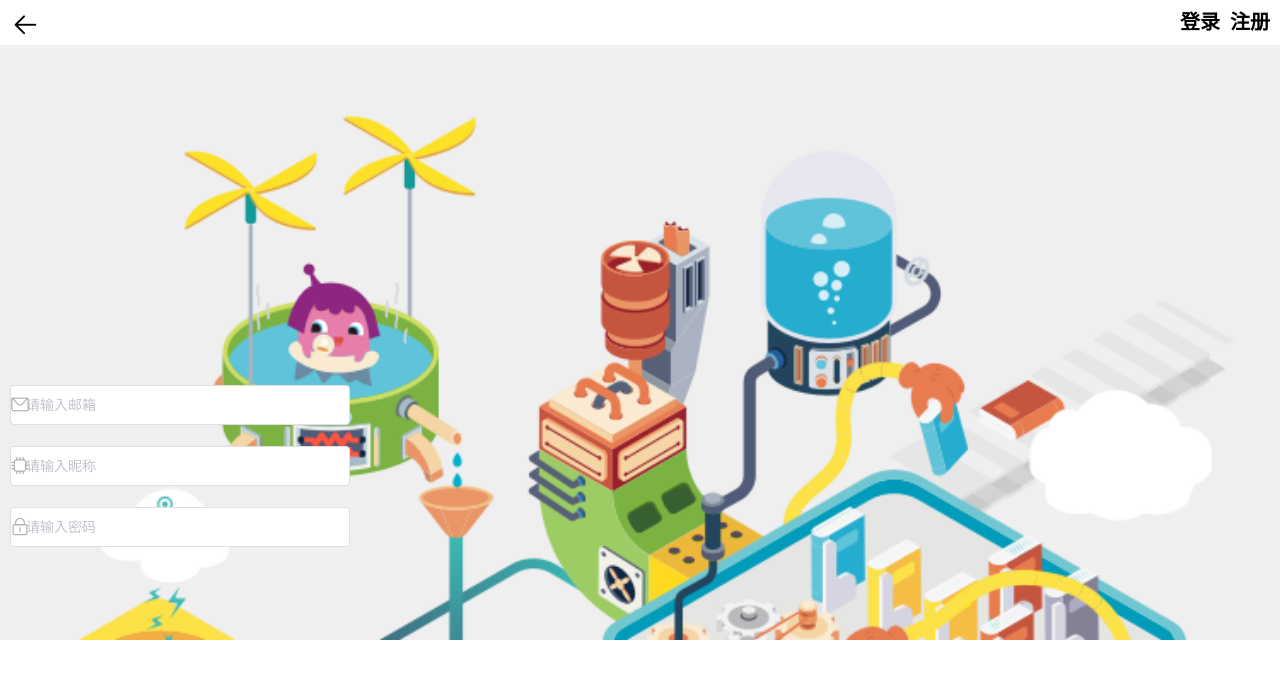
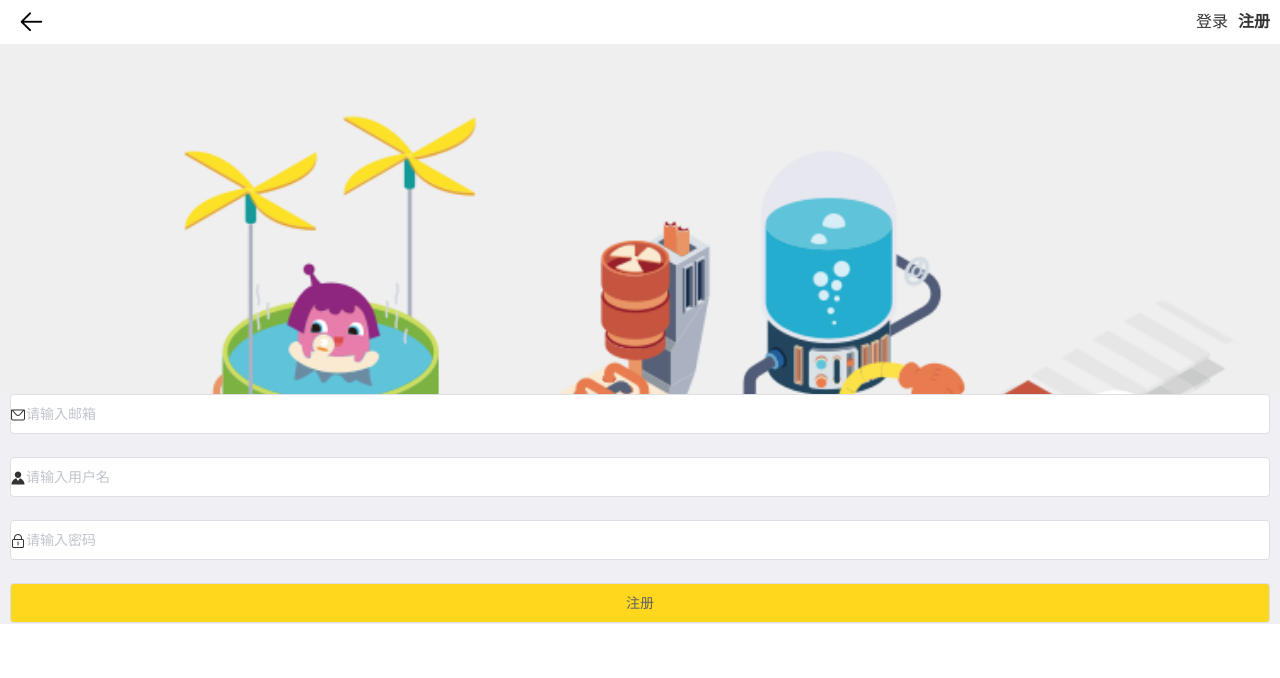
Before and after one commit to gzh51906/wanmowang, a Vue app in the folder client/: page /#/reg in a window 1280 px wide. Shown: the top 678 px of the page. Built offline with nearby package versions, Linux system fonts and the light colour scheme.

Commit message:
完成注册页面功能

```diff
--- a/client/src/components/spl/reg.vue
+++ b/client/src/components/spl/reg.vue
@@ -1,218 +1,142 @@
 <template>
-  <div class="reg">
-    <div class="reg-head">
-      <i class="el-icon-back"></i>
-      <a href>
-        <b>注册</b>
-      </a>
-      <a href>
-        <b>登录</b>
-      </a>
+  <div class="box">
+    <div class="header">
+      <button @click="back">
+        <i class="el-icon-back"></i>
+      </button>
+      <span class="register">注册</span>
+      <span class="login">登录</span>
     </div>
-    <!-- <div class="form">
-      <div class="email">
-        <i class="el-icon-message"></i>
-        <input type="text" placeholder="请输入邮箱" />
-      </div>
-      <div class="name">
-        <i class="el-icon-cpu"></i>
-        <input type="text" placeholder="请输入昵称" />
-      </div>
-      <div class="password">
-        <i class="el-icon-lock"></i>
-        <input type="password" placeholder="请输入密码" />
-      </div>
-    </div>
-
-    <a href class="handon">注册</a>-->
-    <div class="form">
-      <el-form
-        v-model="dynamicValidateForm.email"
-        class="demo-dynamic"
-        :model="dynamicValidateForm"
-      >
-        <el-form-item
-          prop="email"
-          :rules="[
-      { required: true, message: '请输入邮箱地址', trigger: 'blur' },
-      { type: 'email', message: '请输入正确的邮箱地址', trigger: 'blur' }
-    ]"
-        >
+    <div class="main">
+      <el-form :model="ruleForm" status-icon :rules="rules" ref="ruleForm" class="demo-ruleForm">
+        <el-form-item prop="cEmail">
           <i class="el-icon-message"></i>
-          <el-input v-model="dynamicValidateForm.email" placeholder="请输入邮箱"></el-input>
+          <el-input type="text" v-model="ruleForm.cEmail" autocomplete="off" placeholder="请输入邮箱"></el-input>
         </el-form-item>
-      </el-form>
-
-      <el-form class="demo-ruleForm" :model="ruleForm" ref="ruleForm">
-        <el-form-item
-          prop="name"
-          :rules=" [
-            { required: true, message: '请输入昵称', trigger: 'blur' },
-            { min: 3, max: 12, message: '长度在 3 到 12 个字符', trigger: 'blur' }
-          ]"
-        >
-          <i class="el-icon-cpu"></i>
-          <el-input v-model="ruleForm.name" placeholder="请输入昵称"></el-input>
+        <el-form-item prop="cUsername">
+          <i class="el-icon-s-custom"></i>
+          <el-input type="text" v-model="ruleForm.cUsername" placeholder="请输入用户名"></el-input>
         </el-form-item>
-        <el-form-item
-          prop="pass"
-          :rules=" [
-            { required: true, message: '请输入密码', trigger: 'blur' },
-            { min: 6, max: 18, message: '长度在 6 到 12 个字符', trigger: 'blur' }
-          ]"
-        >
+        <el-form-item prop="pass">
           <i class="el-icon-lock"></i>
-          <el-input type="password" v-model="ruleForm.pass" placeholder="请输入密码"></el-input>
+          <el-input type="password" v-model="ruleForm.pass" autocomplete="off" placeholder="请输入密码"></el-input>
+        </el-form-item>
+        <el-form-item>
+          <el-button class="regBtn" @click="submitForm('ruleForm')">注册</el-button>
         </el-form-item>
       </el-form>
     </div>
   </div>
 </template>
 <script>
-// var emailReg = /^[_a-z0-9-]+(\.[_a-z0-9-]+)*@[a-z0-9-]+(\.[a-z0-9-]+)*(\.[a-z]{2,})$/;
-
 export default {
   data() {
-    var validatePass = (rule, value, callback) => {
-      if (value === "") {
-        callback(new Error("请输入密码"));
-      } else {
-        if (this.ruleForm.checkPass !== "") {
-          this.$refs.ruleForm.validateField("checkPass");
-        }
-        callback();
-      }
-    };
     return {
-      dynamicValidateForm: {
-        domains: [
+      ruleForm: {
+        pass: "",
+        cEmail: "",
+        cUsername: ""
+      },
+      rules: {
+        pass: [
+          { required: true, message: "密码不能为空", trigger: "blur" },
           {
-            value: ""
+            min: 6,
+            max: 18,
+            message: "请输入长度为6-18位的密码",
+            trigger: "blur"
           }
         ],
-        email: ""
-      },
-      ruleForm: {
-        name: ""
+        cEmail: [
+          { required: true, message: "邮箱不能为空", trigger: "blur" },
+          { type: "email", message: "请输入正确的邮箱地址", trigger: "blur" }
+        ],
+        cUsername: [
+          { required: true, message: "用户名不能为空", trigger: "blur" },
+          {
+            min: 3,
+            max: 20,
+            message: "请输入长度为3-20位的用户名",
+            trigger: "blur"
+          }
+        ]
       }
     };
   },
   methods: {
     submitForm(formName) {
-      this.$refs[formName].validate(valid => {
+      this.$refs[formName].validate(async valid => {
         if (valid) {
-          alert("submit!");
+          let type = await this.$axios.post("http://127.0.0.1:1901/crx/reg", {
+            email: this.ruleForm.cEmail,
+            username: this.ruleForm.cUsername,
+            password: this.ruleForm.pass
+          });
+          if (type.data.code) {
+            this.$router.push("/home");
+          } else {
+            alert("邮箱或用户名已被注册");
+          }
         } else {
-          console.log("error submit!!");
           return false;
         }
       });
     },
-    resetForm(formName) {
-      this.$refs[formName].resetFields();
+    back() {
+      this.$router.push("/mine");
     }
   }
 };
 </script>
-
 <style scoped>
-* {
-  padding: 0;
-  margin: 0;
-  list-style: none;
-  text-decoration: none;
-}
-.reg {
-  width: 100%;
-  height: 100%;
-  background-image: url(./image/login_reg_bg.png);
-  background-size: 100% auto;
-  min-height: 640px;
-}
-.reg-head {
-  width: 100%;
-  height: 45px;
-  line-height: 45px;
-  background-color: #fff;
-}
-.reg-head i {
-  font-size: 30px;
-  margin-left: 10px;
-  margin-top: 10px;
-}
-.reg-head a {
-  float: right;
-  color: #000;
-  font-size: 20px;
-  margin-right: 10px;
-}
-/* .form {
-  width: 100%;
-  margin-left: 12px;
-  margin-top: 340px;
-} */
-.form .email,
-.form .name,
-.form .password {
-  height: 40px;
-  width: 100%;
+.el-form-item {
   position: relative;
-  border-left: 1px solid #ccc;
-}
-.form .email i,
-.form .name i,
-.form .password i {
-  font-size: 20px;
-  position: absolute;
-  left: 8px;
-  top: 12px;
-}
-.form .email input,
-.form .name input,
-.form .password input {
-  height: 40px;
-  width: 300px;
-  padding-left: 30px;
-  /* border-left: 1px solid #ccc; */
-}
-.handon {
-  display: block;
-  width: 334px;
-  height: 40px;
-  background-color: #ffd71d;
-  color: #000;
-  text-align: center;
-  line-height: 40px;
-  margin-left: 12px;
-  margin-top: 15px;
-}
-.form {
-  margin-top: 340px;
-}
-.el-form {
-  /* margin-top: 340px; */
-  /* padding-right: 20px; */
-  width: 340px;
-}
-.el-form-item {
-  width: 340px;
-  position: relative;
-  margin-top: 20px;
-  margin-left: 10px;
 }
 .el-form-item i {
   position: absolute;
+  display: block;
+  font-size: 16px;
+  z-index: 10;
+  color: rgb(51, 51, 51);
+  top: 13px;
   left: 0px;
-  top: 10px;
-  z-index: 2;
-  font-size: 20px;
-  color: rgb(182, 179, 179);
 }
-
-.el-input {
-  width: 340px;
-
-  /* padding: 0; */
-  box-sizing: border-box;
+.demo-ruleForm {
+  margin: 350px 10px 0;
+}
+.demo-ruleForm .regBtn {
+  width: 100%;
+  background: rgb(255, 215, 29);
+}
+.box {
+  background: url("./image/login_reg_bg.png");
+  background-size: 100%;
+}
+.main {
+  background: rgb(239, 239, 244);
+}
+.main > div > img {
+  display: block;
+  width: 100%;
+}
+.header {
+  height: 44px;
+  overflow: hidden;
+  background: white;
+}
+.header > button {
+  border: 0;
+  background: white;
+  font-size: 30px;
+  margin: 5px 0 0 10px;
+}
+.header > span {
+  color: #333;
+  float: right;
+  line-height: 44px;
+  margin-right: 10px;
+}
+.header .register {
+  font-weight: 600;
 }
 </style>
```
Also changed, not shown: 2 other files (tests, documents, lock files or other folders).
